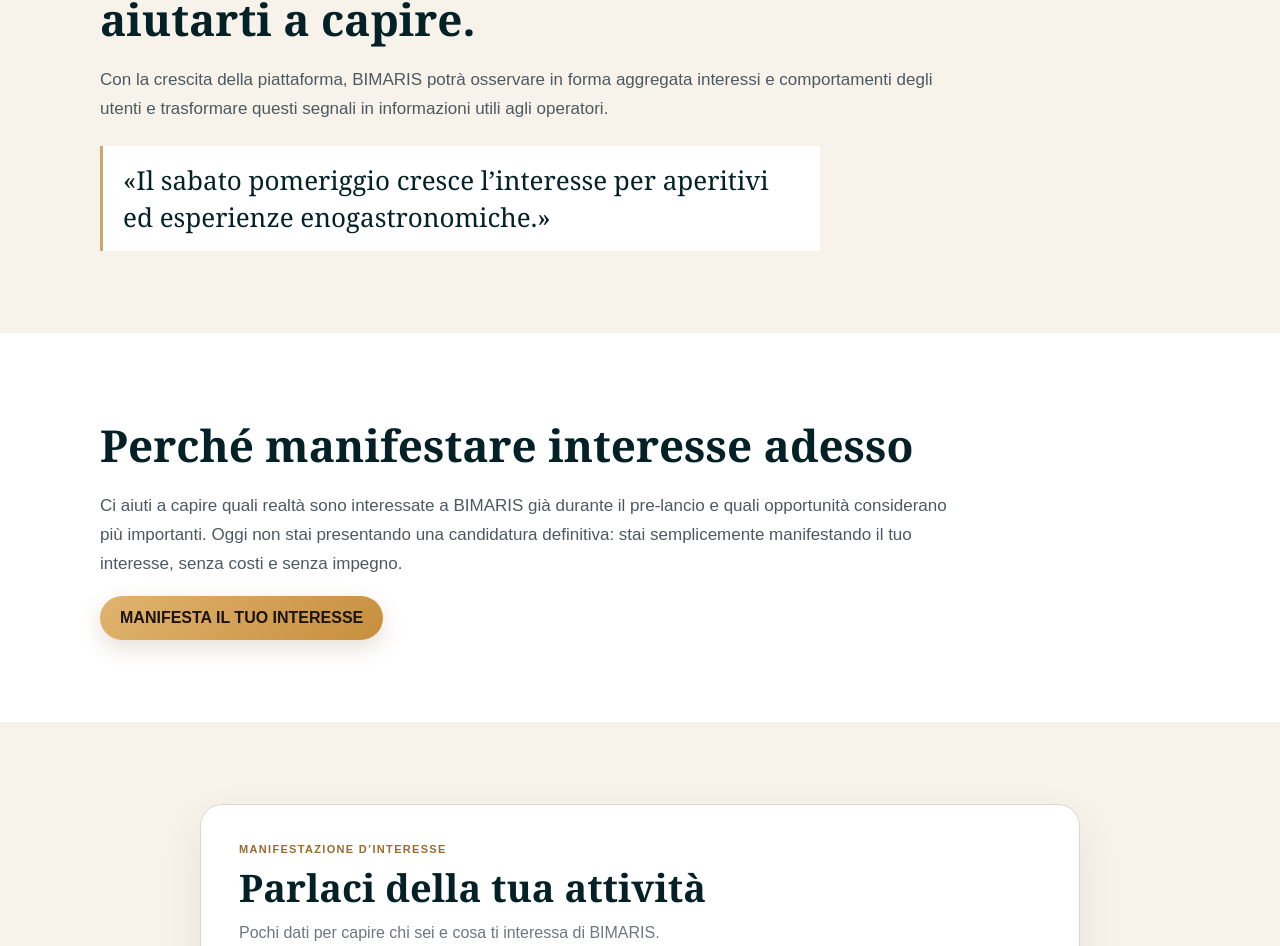
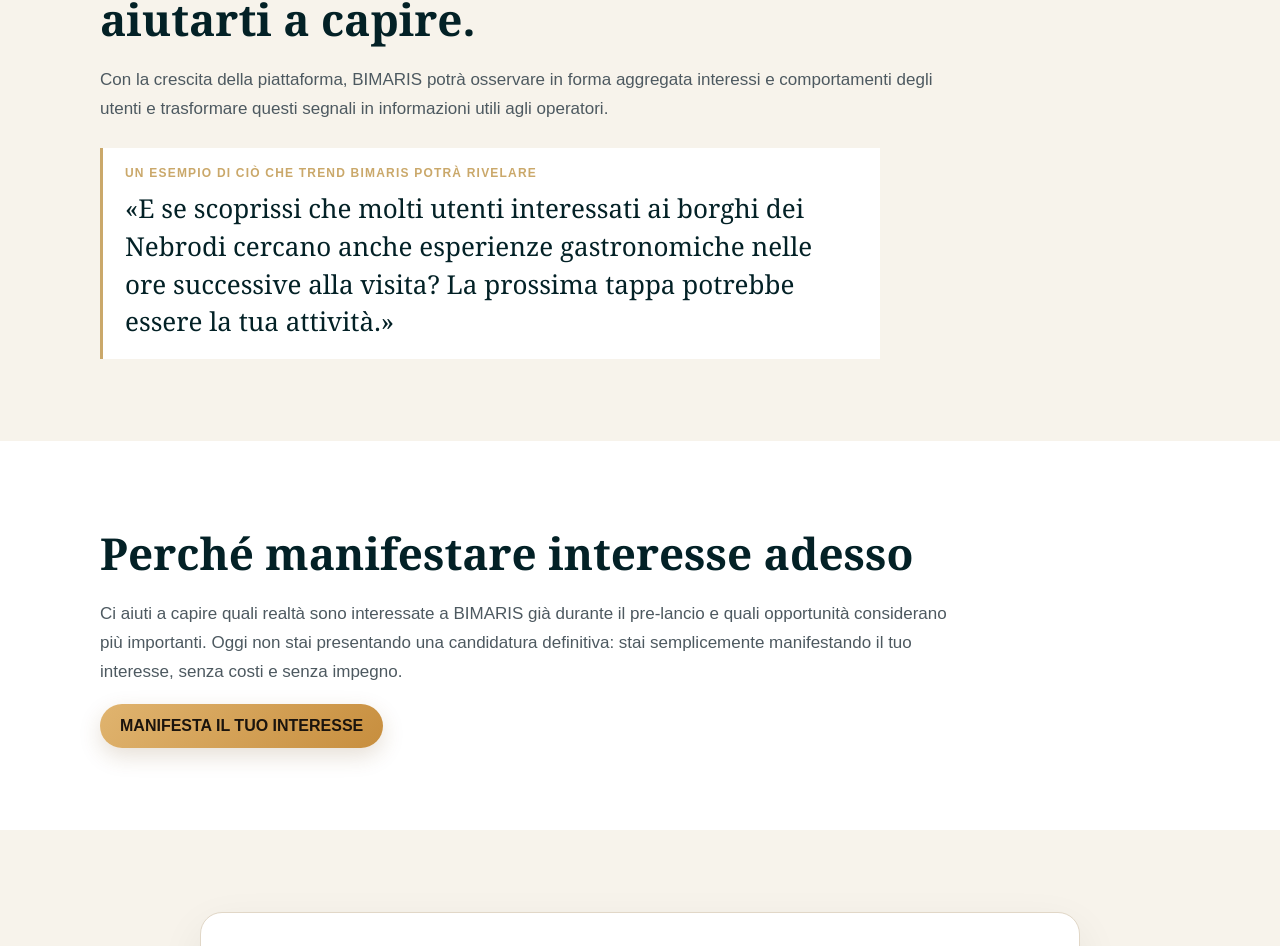
Before and after one commit to giovannibrunetto/bimaris-platform, a Next.js app in the folder apps/web/: page /operatori/interesse in a window 1280 px wide. Shown: the part 2110-3056 px from the top of the page. Built offline with nearby package versions, Linux system fonts and the light colour scheme.

Commit message:
feat: implement approved Trend BIMARIS insight copy

```diff
--- a/apps/web/app/operatori/interesse/page.tsx
+++ b/apps/web/app/operatori/interesse/page.tsx
@@ -22,7 +22,7 @@ export default function OperatorInterestPage(){
 
  <section style={{...section,background:teal,color:"#fff"}}><div style={wrap}><div style={{color:gold,fontWeight:800,fontSize:13,letterSpacing:".12em",textTransform:"uppercase"}}>BIMARIS Match</div><h2 style={{fontFamily:"Georgia,serif",fontSize:"clamp(30px,4vw,44px)",margin:"8px 0 16px",color:"#fff"}}>Esigenze compatibili. Nuove collaborazioni.</h2><p style={{maxWidth:830,fontSize:17,lineHeight:1.7,color:"#f4efe5"}}>BIMARIS Match è lo strumento destinato a facilitare l’incontro tra esigenze e disponibilità compatibili degli operatori, rendendo più semplice individuare realtà con cui costruire nuove proposte sul territorio.</p></div></section>
 
- <section style={{...section,background:ivory}}><div style={wrap}><div style={{color:gold,fontWeight:800,fontSize:13,letterSpacing:".12em",textTransform:"uppercase"}}>Trend BIMARIS · funzionalità futura</div><h2 style={{fontFamily:"Georgia,serif",fontSize:"clamp(30px,4vw,44px)",margin:"8px 0 16px",color:teal}}>Non vogliamo soltanto mostrarti. Vogliamo aiutarti a capire.</h2><p style={{maxWidth:850,fontSize:17,lineHeight:1.7,color:"#4d5960"}}>Con la crescita della piattaforma, BIMARIS potrà osservare in forma aggregata interessi e comportamenti degli utenti e trasformare questi segnali in informazioni utili agli operatori.</p><div style={{marginTop:22,maxWidth:720,borderLeft:`3px solid ${gold}`,padding:"16px 20px",background:"#fff",fontFamily:"Georgia,serif",fontSize:"clamp(20px,3vw,26px)",lineHeight:1.4,color:teal}}>«Il sabato pomeriggio cresce l’interesse per aperitivi ed esperienze enogastronomiche.»</div></div></section>
+ <section style={{...section,background:ivory}}><div style={wrap}><div style={{color:gold,fontWeight:800,fontSize:13,letterSpacing:".12em",textTransform:"uppercase"}}>Trend BIMARIS · funzionalità futura</div><h2 style={{fontFamily:"Georgia,serif",fontSize:"clamp(30px,4vw,44px)",margin:"8px 0 16px",color:teal}}>Non vogliamo soltanto mostrarti. Vogliamo aiutarti a capire.</h2><p style={{maxWidth:850,fontSize:17,lineHeight:1.7,color:"#4d5960"}}>Con la crescita della piattaforma, BIMARIS potrà osservare in forma aggregata interessi e comportamenti degli utenti e trasformare questi segnali in informazioni utili agli operatori.</p><div style={{marginTop:24,maxWidth:780,borderLeft:`3px solid ${gold}`,padding:"18px 22px",background:"#fff",color:teal}}><div style={{marginBottom:10,fontSize:12,fontWeight:800,letterSpacing:".1em",textTransform:"uppercase",color:gold}}>Un esempio di ciò che Trend BIMARIS potrà rivelare</div><div style={{fontFamily:"Georgia,serif",fontSize:"clamp(20px,3vw,26px)",lineHeight:1.45}}>«E se scoprissi che molti utenti interessati ai borghi dei Nebrodi cercano anche esperienze gastronomiche nelle ore successive alla visita? La prossima tappa potrebbe essere la tua attività.»</div></div></div></section>
 
  <section style={{...section,background:"#fff"}}><div style={wrap}><h2 style={{fontFamily:"Georgia,serif",fontSize:"clamp(30px,4vw,44px)",margin:"0 0 16px",color:teal}}>Perché manifestare interesse adesso</h2><p style={{maxWidth:850,fontSize:17,lineHeight:1.7,color:"#4d5960"}}>Ci aiuti a capire quali realtà sono interessate a BIMARIS già durante il pre-lancio e quali opportunità considerano più importanti. Oggi non stai presentando una candidatura definitiva: stai semplicemente manifestando il tuo interesse, senza costi e senza impegno.</p><button className="button" type="button" onClick={scrollToForm}>MANIFESTA IL TUO INTERESSE</button></div></section>
 
```
